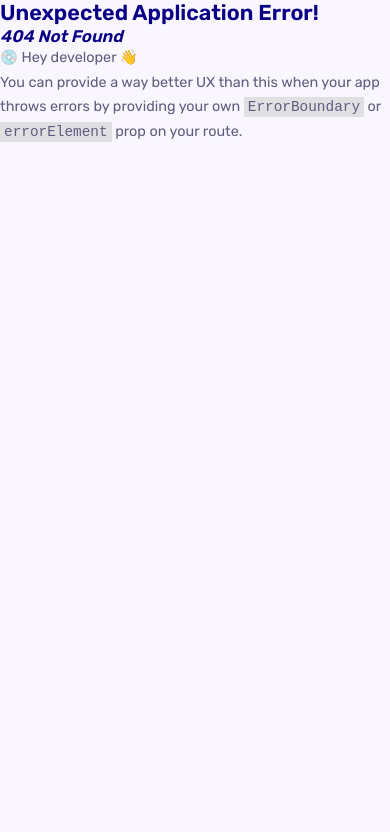
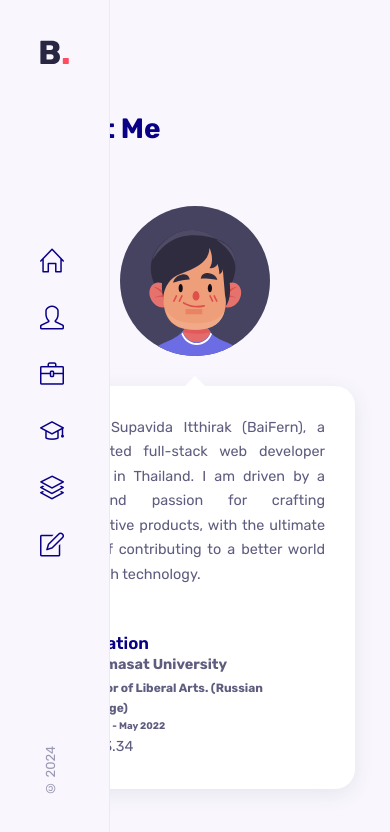
Before and after one commit to BFSupavida/supavida_portfolio, a React (Vite) app: page /about in a window 390 px wide. Before the commit this address had no page. Shown: the top 832 px of the page. Built offline with nearby package versions, Linux system fonts and the light colour scheme.

Commit message:
add (about.jsx): add content and css

```diff
--- a/src/components/about/About.jsx
+++ b/src/components/about/About.jsx
@@ -1,8 +1,50 @@
 import React from 'react'
 import "./about.css"
 
+import Image from "../../assets/avatar-2.svg"
+import { Sidebar } from '../sidebar/Sidebar'
+
 export const About = () => {
   return (
-    <div>About</div>
+    <><Sidebar />
+    <section className="about container section" id='about'>
+
+      <h2 className="section__title">About Me</h2>
+
+      <div className="about__container grid">
+        <img src={Image} alt="" className="about__img" />
+
+        <div className="about__data grid">
+          <div className="about__info">
+            <p className="about__description">
+              I am Supavida Itthirak (BaiFern), a dedicated full-stack web developer based in Thailand.
+              I am driven by a profound passion for crafting innovative products, with the ultimate goal of contributing to a better world through technology.
+              {/* maybe dont use */}
+              {/* <a href="" className="btn"></a> */}
+            </p>
+          </div>
+
+          <div className="about__skills grid">
+            <div className="skills__data">
+              <div className="skills__titles">
+                <h3 className="skills__name">Education</h3>
+                <h4>Thammasat University</h4>
+                <h5>Bachelor of Liberal Arts. (Russian Language)</h5>
+                <h6>Aug 2018 - May 2022</h6>
+                <p>GPA : 3.34</p>
+              </div>
+              <div className="skill__bar">
+                <span className='skills__percentage'></span>
+              </div>
+            </div>
+
+
+
+
+          </div>
+        </div>
+      </div>
+    </section>
+    </>
   )
 }
--- a/src/components/about/about.css
+++ b/src/components/about/about.css
@@ -0,0 +1,185 @@
+.about__container {
+    /* แสดงเป็น git */
+    grid-template-columns: 3fr 9fr;
+    column-gap: 1.875rem;
+  }
+  /* blog data */
+  .about__data {
+    padding: 1.875rem;
+    background-color: var(--container-color);
+    box-shadow: var(--shadow);
+    border-radius: var(--border-radius);
+    grid-template-columns: repeat(1, 1fr);
+    column-gap: 1.875rem;
+    align-items: flex-start;
+    position: relative;
+  }
+
+  /* ปีกกากล่องข้อความ taxt message */
+  /* ตอนแรกอยู่ด้านบนของข้อความต้องจัดให้ขยับซ้าย จากนั้นลดระดับลงมาจาก top */
+  .about__data::before {
+    content: "";
+    width: 0;
+    height: 0;
+    border-top: 10px solid transparent;
+    border-bottom: 10px solid transparent;
+    border-right: 15px solid var(--container-color);
+    position: absolute;
+    left: -0.93rem;
+    top: 20%;
+  }
+  /* จัดให้ข้อความเต็มกล่อง */
+  .about__description {
+    margin-bottom: 1rem;
+    text-align: justify;
+  }
+  /*
+  .about__list {
+    display: grid;
+    grid-template-columns: repeat(2, 1fr);
+    margin-bottom: 1rem;
+  }
+
+  .about__list li {
+    position: relative;
+    padding-left: 20px;
+  }
+
+  .about__list li::before {
+    content: "▹";
+    position: absolute;
+    left: 0;
+  }
+
+  .about__skills {
+    row-gap: 1.25rem;
+  }
+
+  .skills__titles {
+    display: flex;
+    justify-content: space-between;
+    margin-bottom: 1rem;
+  }
+
+  .skills__name {
+    font-size: var(--normal-font-size);
+    font-weight: var(--font-medium);
+  }
+  /*
+  .skills__number {
+    line-height: 1.2;
+  }
+
+  .skills__bar,
+  .skills__percentage {
+    height: 7px;
+    border-radius: 0.25rem;
+  }
+
+  .skills__bar {
+    background-color: #f1f1f1;
+  }
+
+  .skills__percentage {
+    display: block;
+  }
+
+  .development {
+    width: 90%;
+    background-color: rgb(255, 209, 92);
+  }
+
+  .ui__design {
+    width: 80%;
+    background-color: rgb(255, 76, 96);
+  }
+
+  .photography {
+    width: 60%;
+    background-color: rgb(108, 108, 299);
+  }
+
+  .about__boxes {
+    grid-template-columns: repeat(4, 1fr);
+    column-gap: 1.875rem;
+    margin-top: 4.35rem;
+  }
+
+  .about__box {
+    display: flex;
+    column-gap: 1.5rem;
+  }
+
+  .about__icon {
+    font-size: var(--h1-font-size);
+    color: #dedeea;
+  }
+
+  .about__title {
+    font-size: 1.875rem;
+  }
+  */
+  @media screen and (max-width: 1024px) {
+    .about__container {
+      grid-template-columns: 720px;
+      justify-content: center;
+      row-gap: 1.875rem;
+    }
+
+    .about__data::before {
+      border-left: 10px solid transparent;
+      border-right: 10px solid transparent;
+      border-bottom: 10px solid var(--container-color);
+      left: 49%;
+      top: -20px;
+    }
+
+    .about__img {
+      justify-self: center;
+    }
+
+    .about__box {
+      flex-direction: column;
+      row-gap: 0.5rem;
+      text-align: center;
+      align-items: center;
+    }
+  }
+
+  @media screen and (max-width: 768px) {
+    .about__container {
+      grid-template-columns: 350px;
+    }
+
+    .about__data::before {
+      left: 47%;
+    }
+
+    .about__data {
+      grid-template-columns: 1fr;
+      row-gap: 1.875rem;
+    }
+
+    .about__boxes {
+      grid-template-columns: repeat(2, 150px);
+      row-gap: 1.5rem;
+      justify-content: center;
+    }
+  }
+
+  @media screen and (max-width: 576px) {
+    .about__container {
+      grid-template-columns: 320px;
+    }
+  }
+
+  @media screen and (max-width: 350px) {
+    .about__container {
+      grid-template-columns: 1fr;
+    }
+
+    .about__boxes {
+      grid-template-columns: 1fr;
+      align-items: center;
+    }
+  }
--- a/src/components/sidebar/Sidebar.jsx
+++ b/src/components/sidebar/Sidebar.jsx
@@ -1,20 +1,19 @@
-import React from 'react'
-import "./sidebar.css"
-import Logo from "../../assets/logo.svg"
+import React from "react";
+import "./sidebar.css";
+import Logo from "../../assets/logo.svg";
 
 export const Sidebar = () => {
   return (
-    <aside className='aside'>
+    <aside className="aside">
       <a href="#home" className="navv__logo">
         {/* change logo here */}
         <img src={Logo} alt="logo" />
       </a>
-
       <nav className="nav">
         <div className="nav__menu">
           <ul className="nav__list">
             <li className="nav__item">
-                        <a href="#home" className="nav__link">
+              <a href={"/"} className="nav__link">
                 <i className="icon-home"></i>
               </a>
             </li>
@@ -48,15 +47,12 @@ export const Sidebar = () => {
                 <i className="icon-note"></i>
               </a>
             </li>
-
           </ul>
         </div>
       </nav>
       <div className="nav__footer">
         <span className="copyright">&copy; 2024</span>
-
       </div>
-
     </aside>
-  )
-}
+  );
+};
--- a/src/main.jsx
+++ b/src/main.jsx
@@ -4,11 +4,16 @@ import App from './App.jsx'
 import './index.css'
 import { createBrowserRouter, RouterProvider } from 'react-router-dom'
 import { Home } from './components/home/Home.jsx'
+import { About } from './components/about/About.jsx'
 
 const router = createBrowserRouter([
   {
     path: '/',
     element: <Home />
+  },
+  {
+    path: '/about',
+    element: <About />
   }
 ]);
 
```
Lines whose indentation alone changed are shown as unchanged.
